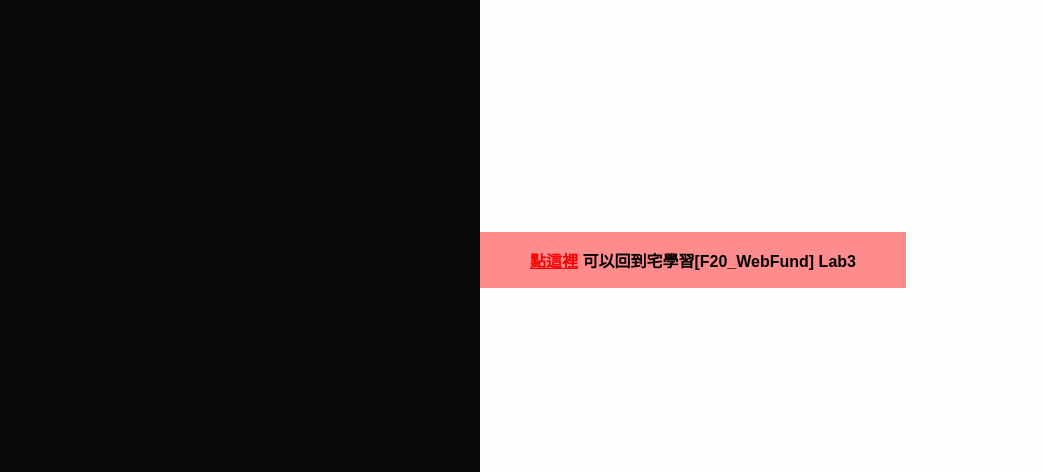
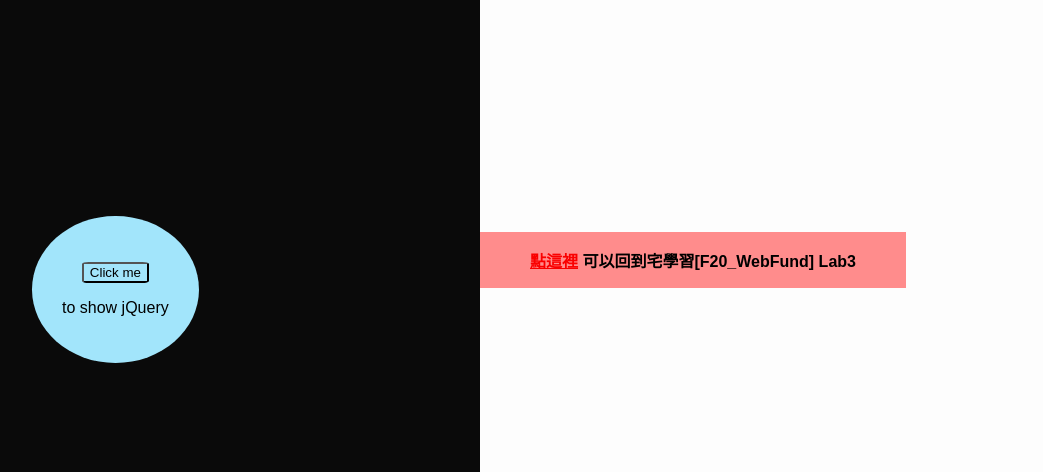
Before and after one commit to ktc87/ktc87.github.io, a plain HTML site: page index.html in a window 1280 px wide. Shown: the part 328-800 px from the top of the page, without its empty margins (160-1203 px from the left). Drawn offline with nearby package versions, Linux system fonts and the light colour scheme.

Commit message:
Update index.html

```diff
--- a/index.html
+++ b/index.html
@@ -1,4 +1,14 @@
 <!DOCTYPE html>
+
+	<script src="http://ajax.googleapis.com/ajax/libs/jquery/1.9.1/jquery.min.js"></script>
+	<script>
+		$(document).ready(function(){
+			$("#clickMe").click(function(){
+				alert("Oops! 不小心讓button掉下去了。F5恢復button。");
+				$(this).addClass("animated hinge");
+			});
+		});
+	</script>
 
 	<style type="text/css">
 
@@ -68,6 +78,29 @@
 			border-radius: 50%;
 		}
 
+		.blue-box{
+			background-color: rgb(162, 229, 251);
+
+			position: absolute;
+			top: 68%;
+			left: 15%;
+
+			padding-top: 30px;
+			padding-right: 30px;
+			padding-bottom: 30px;
+			padding-left: 30px;
+
+			border-radius: 50%;
+		}
+
+
+		.transparent-button{
+			background-color: transparent;
+
+			border-color: black;
+			border-radius: 10%
+		}
+
 		h1{
 			font-family: fantasy, 微軟正黑體;
 			color: black;
@@ -77,6 +110,10 @@
 		p{
 			font-family: fantasy, 微軟正黑體;
 			color: black;
+		}
+
+		button{
+			font-family: fantasy, 微軟正黑體;
 		}
 
 		a:link{
@@ -98,6 +135,7 @@
 
 	<html>
 		<head>
+			<link rel="stylesheet" href="https://cdnjs.cloudflare.com/ajax/libs/animate.css/3.2.0/animate.css">
 			<title>Lab-3 406261262</title>
 			<meta name="description" content="這個個人網站可以更讓你了解我">
 			<meta name="keywords" content="陳楷婷">
@@ -118,14 +156,20 @@
 			</div>
 			<div class="box red-box">
 				<p style="font-weight: bold;">
-					<a href="https://sls.weco.net/taxonomy/term/2484">點這裡</a>
+					<a href="https://sls.weco.net/taxonomy/term/2484" id="clickHere">點這裡</a>
 					可以回到宅學習[F20_WebFund] Lab3
 				</p>
 			</div>
 			<div class="box yellow-box">
 				<p style="font-size: 1cm;">
-					<a href="https://www.facebook.com/groups/137944869554367">FACEBOOK</a>
+					<a href="https://www.facebook.com/groups/137944869554367" id="facebook">FACEBOOK</a>
 				</p>
+			</div>
+			<div class="box blue-box">
+				<p>
+					<button href="#" id="clickMe" class="transparent-button">Click me</button>
+				</p>
+				<p>to show jQuery</p>
 			</div>
 		</body>
 	</html>
```
